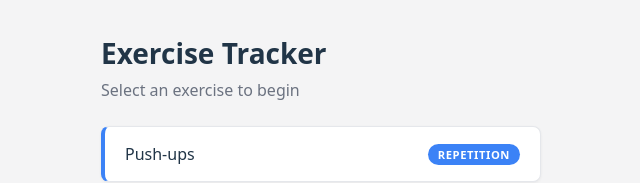
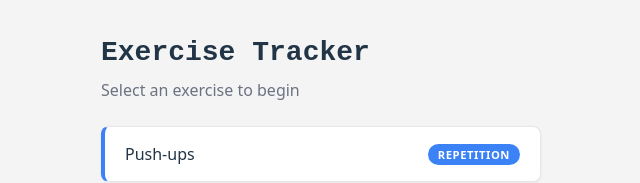
Before and after one commit to jmgomez919/exercise-app, a React (Vite) app: page / in a window 1280 px wide. Shown: the top 183 px of the page, without its empty margins (319-959 px from the left). Built offline with nearby package versions, Linux system fonts and the light colour scheme.

Commit message:
Apply Courier New font to title, exercise names, and timer display

```diff
--- a/src/components/DurationExercise/index.jsx
+++ b/src/components/DurationExercise/index.jsx
@@ -30,14 +30,14 @@ function DurationExercise({ name }) {
 
   return (
     <div style={{ textAlign: 'center', marginTop: '2.5rem' }}>
-      <h2 style={{ marginBottom: '1.5rem' }}>{name}</h2>
+      <h2 style={{ marginBottom: '1.5rem', fontFamily: 'Courier New, monospace' }}>{name}</h2>
 
       {/* "Timer" label makes the counter's purpose obvious at a glance */}
       <p style={{ color: '#6b7280', fontSize: '0.875rem', margin: '0 0 0.25rem' }}>
         Timer
       </p>
 
-      <p style={{ fontSize: '5rem', fontWeight: 'bold', margin: '0 0 2rem', lineHeight: 1 }}>
+      <p style={{ fontSize: '5rem', fontWeight: 'bold', margin: '0 0 2rem', lineHeight: 1, fontFamily: 'Courier New, monospace' }}>
         {display}
       </p>
 
--- a/src/components/ExerciseMenu/index.jsx
+++ b/src/components/ExerciseMenu/index.jsx
@@ -18,7 +18,7 @@ const TYPE_COLORS = {
 function ExerciseMenu({ onSelect }) {
   return (
     <div style={{ padding: '2rem', maxWidth: '440px', margin: '0 auto' }}>
-      <h1 style={{ fontSize: '1.75rem', marginBottom: '0.25rem' }}>Exercise Tracker</h1>
+      <h1 style={{ fontSize: '1.75rem', marginBottom: '0.25rem', fontFamily: 'Courier New, monospace' }}>Exercise Tracker</h1>
       <p style={{ color: '#6b7280', marginBottom: '1.5rem', marginTop: 0 }}>
         Select an exercise to begin
       </p>
--- a/src/components/RepetitionExercise/index.jsx
+++ b/src/components/RepetitionExercise/index.jsx
@@ -5,7 +5,7 @@ function RepetitionExercise({ name }) {
 
   return (
     <div style={{ textAlign: 'center', marginTop: '2.5rem' }}>
-      <h2 style={{ marginBottom: '1.5rem' }}>{name}</h2>
+      <h2 style={{ marginBottom: '1.5rem', fontFamily: 'Courier New, monospace' }}>{name}</h2>
 
       {/* "Reps" label makes the counter's purpose obvious at a glance */}
       <p style={{ color: '#6b7280', fontSize: '0.875rem', margin: '0 0 0.25rem' }}>
```
